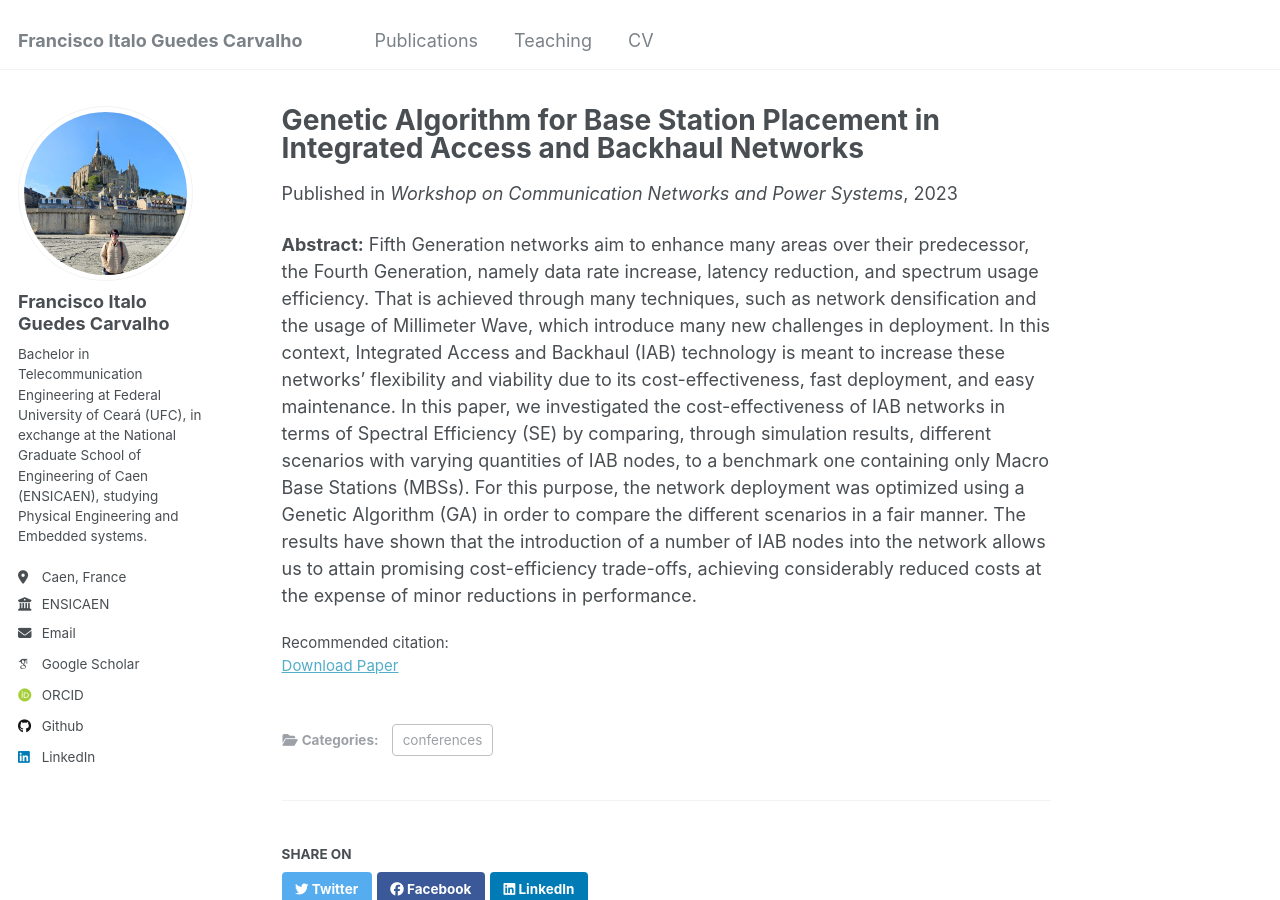
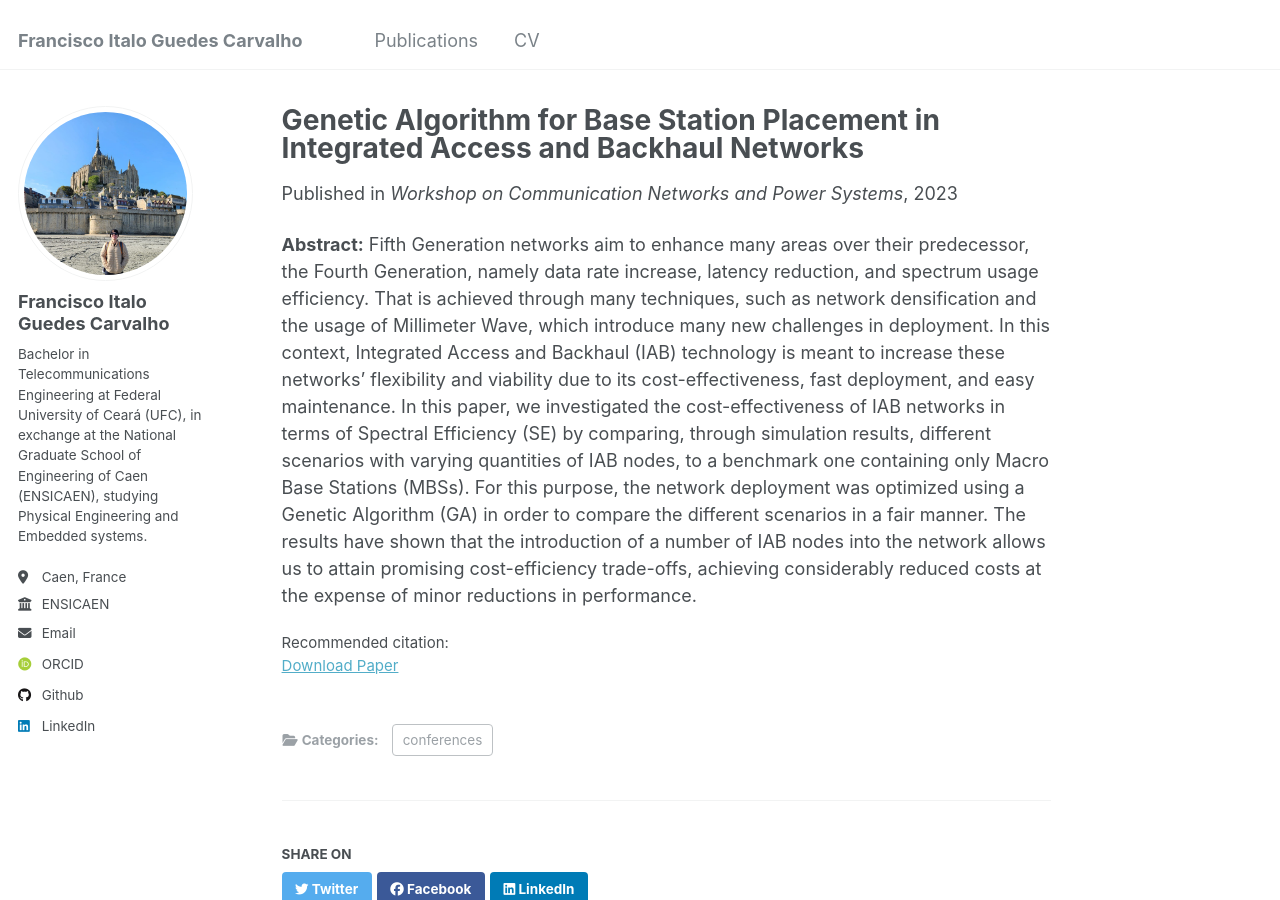
Before and after one commit to italoguedess/italoguedess.github.io, a Jekyll site: the page built from _publications/2023-11-31-wcnps-Italo.md, in a window 1280 px wide and 900 px high. Built offline with Jekyll 4.4.1, drawn with Linux system fonts in a browser that asks for light colours; some web fonts are replaced.

```diff
--- a/_config.yml
+++ b/_config.yml
@@ -24,7 +24,7 @@ author:
   avatar           : "profile.jpeg"
   name             : "Francisco Italo Guedes Carvalho"
   pronouns         : # example: "she/her"
-  bio              : "Bachelor in Telecommunication Engineering at Federal University of Ceará (UFC), in exchange at the National Graduate School of Engineering of Caen (ENSICAEN), studying Physical Engineering and Embedded systems."
+  bio              : "Bachelor in Telecommunications Engineering at Federal University of Ceará (UFC), in exchange at the National Graduate School of Engineering of Caen (ENSICAEN), studying Physical Engineering and Embedded systems."
   location         : "Caen, France"
   employer         : "ENSICAEN"
   uri              : # URL
@@ -32,7 +32,7 @@ author:
 
   # Academic websites
   arxiv            : # URL - Update with the correct link to your profile
-  googlescholar    : "https://scholar.google.com/citations?user=kWYVL0cAAAAJ&hl=pt-BR"
+  googlescholar    : #"https://scholar.google.com/citations?user=kWYVL0cAAAAJ&hl=pt-BR"
   impactstory      : # URL
   orcid            : "https://orcid.org/0009-0009-2033-9902"
   semantic         : # URL
```
Also changed, not shown: _data/navigation.yml (+4 -4 lines), _publications/2023-11-31-wcnps-Italo.md (+1 -1 lines), _publications/2024-12-14-sbrt-Italo.md (+1 -1 lines).
